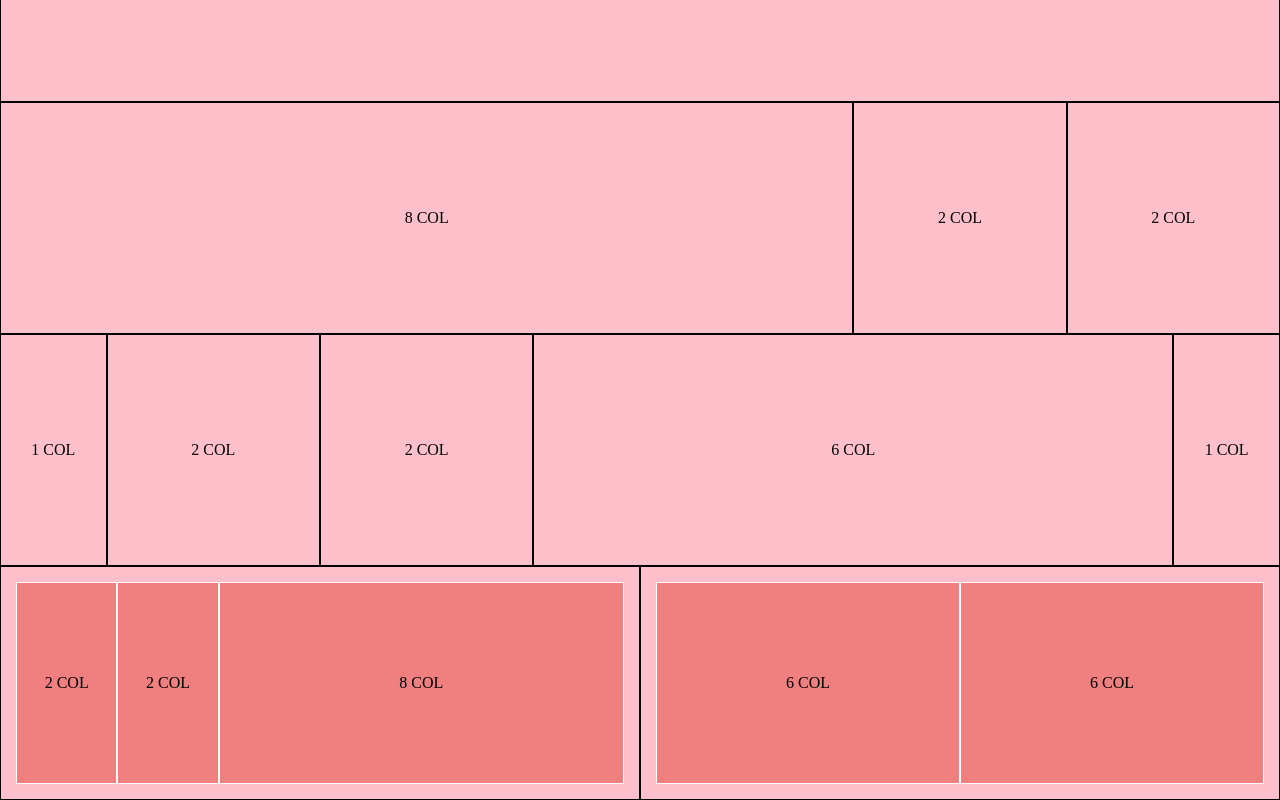
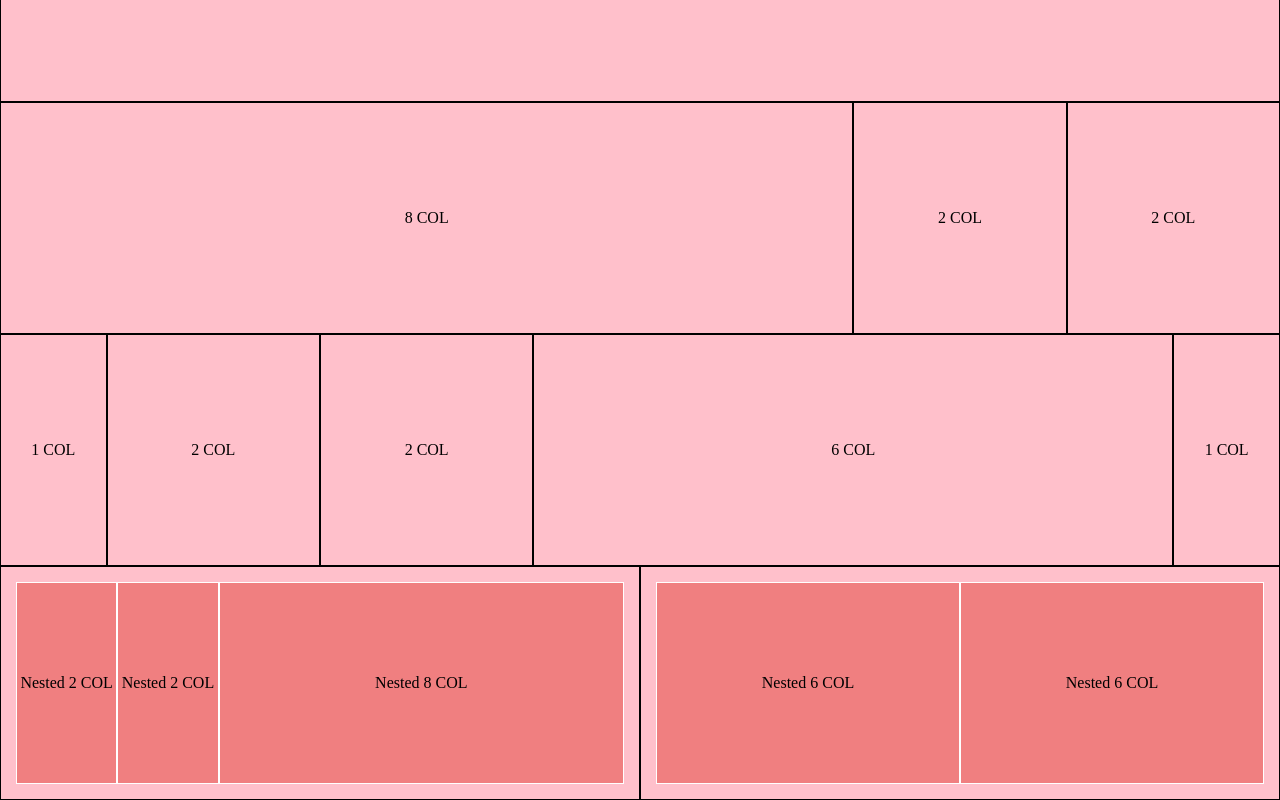
Before and after one commit to EdoardoRagazzi/html-css-12bool, a plain HTML site: page index.html in a window 1280 px wide. Shown: the part 362-1162 px from the top of the page. Drawn offline with Linux system fonts and the light colour scheme.

Commit message:
div mancante

```diff
--- a/index.html
+++ b/index.html
@@ -54,6 +54,7 @@
             </div>
         </div>
     </section>
+    <!-- START seconda sezione -->
     <section>
         <div class="container-fluid">
             <div class="row">
@@ -63,6 +64,7 @@
             </div>
         </div>
     </section>
+    <!-- START terza sezione -->
     <section>
         <div class="container-fluid">
             <div class="row">
@@ -78,6 +80,7 @@
             </div>
         </div>
     </section>
+    <!-- START quarta sezione -->
     <section>
         <div class="container-fluid">
             <div class="row">
@@ -99,19 +102,20 @@
             </div>
         </div>
     </section>
+    <!-- START quinta sezione nested -->
     <section>
         <div class="container-fluid">
             <div class="row">
                 <div class="col-xs-6">
                     <div class="row box">
                         <div class="col-xs-2">
-                            <div class="box-nested">2 COL</div>
+                            <div class="box-nested">Nested 2 COL</div>
                         </div>
                         <div class="col-xs-2">
-                            <div class="box-nested">2 COL</div>
+                            <div class="box-nested">Nested 2 COL</div>
                         </div>
                         <div class="col-xs-8">
-                            <div class="box-nested">8 COL</div>
+                            <div class="box-nested">Nested 8 COL</div>
                         </div>
                     </div>
                 </div>
@@ -119,21 +123,17 @@
                 <div class="col-xs-6">
                     <div class="row box">
                         <div class="col-xs-6">
-                            <div class="box-nested">6 COL</div>
+                            <div class="box-nested">Nested 6 COL</div>
                         </div>
                         <div class="col-xs-6">
-                            <div class="box-nested">6 COL</div>
+                            <div class="box-nested">Nested 6 COL</div>
                         </div>
                     </div>
                 </div>
 
             </div>
+        </div>
     </section>
-
-
-
-
-
 </body>
 
 </html>
```
